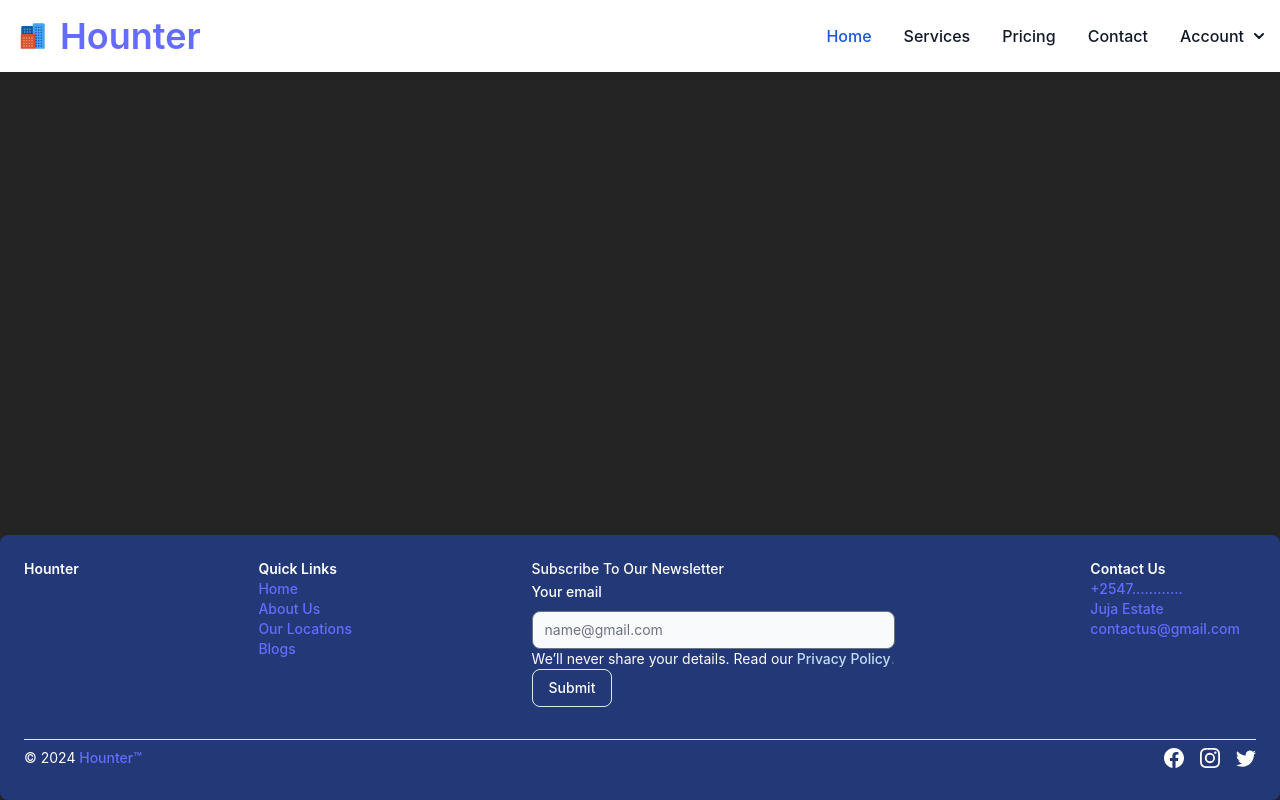
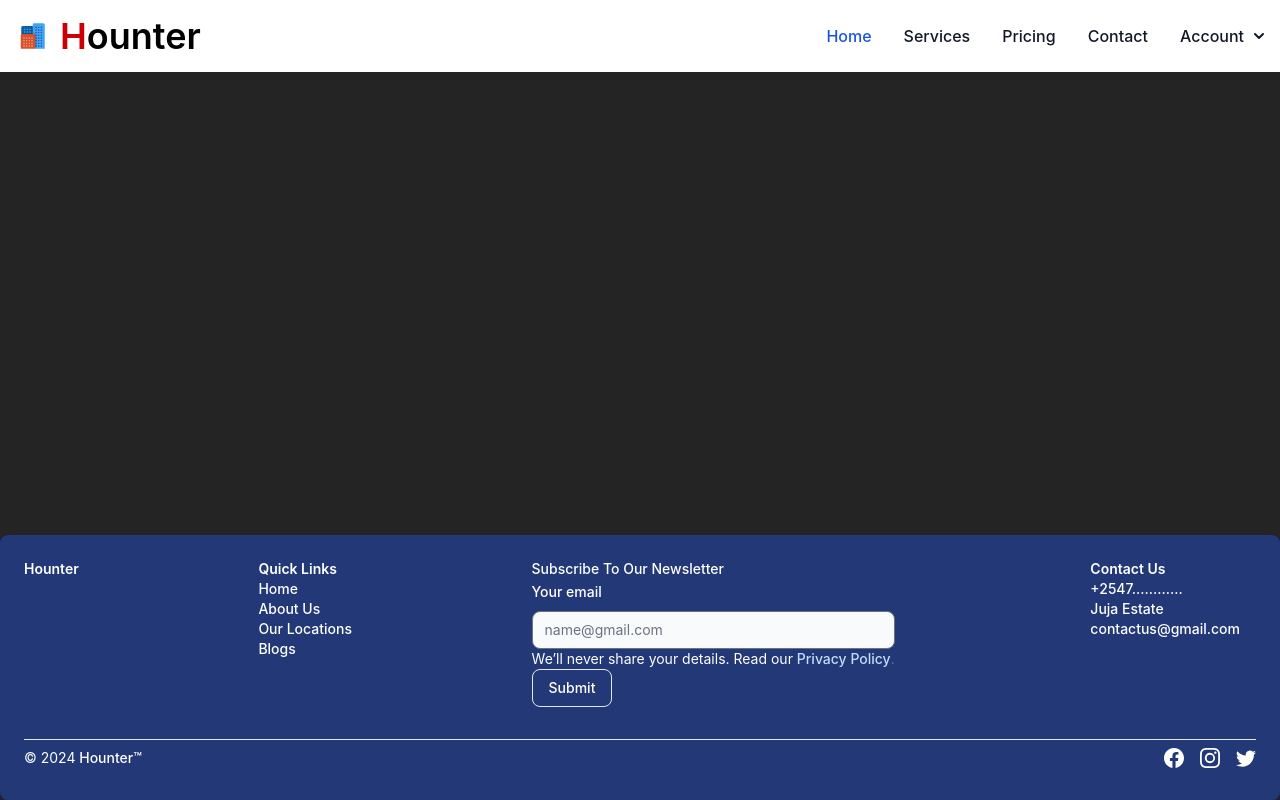
Before and after one commit to dicksonguantai/Hounter, a React (Vite) app in the folder Hounter/: page / in a window 1280 px wide. Built offline with nearby package versions, Linux system fonts and the light colour scheme.

Commit message:
Hounter name on navbar styling as per design

```diff
--- a/Hounter/src/Components/Navbar/Navbar.jsx
+++ b/Hounter/src/Components/Navbar/Navbar.jsx
@@ -1,5 +1,6 @@
 // Home.jsx
 import { useState } from 'react';
+import './navbar.css'
 
 export default function Navbar() {
   const [isOpen, setIsOpen] = useState(false);
@@ -22,8 +23,9 @@ export default function Navbar() {
             className="h-8"
             alt="Hounter Logo"
           />
-          <span className="self-center text-4xl font-semibold whitespace-nowrap dark:text-white">
-            Hounter
+          <span className=" navbarHeading self-center text-4xl font-semibold whitespace-nowrap dark:text-white">
+            H<span className=" navbarHeadingending self-center text-4xl font-semibold whitespace-nowrap dark:text-white">ounter
+          </span>
           </span>
         </a>
         <button
--- a/Hounter/src/Components/Navbar/navbar.css
+++ b/Hounter/src/Components/Navbar/navbar.css
@@ -0,0 +1,10 @@
+.navbarHeading {
+    font-weight: 500;
+    color: #CB0000;
+    text-decoration: none;
+  }
+.navbarHeadingending {
+    font-weight: 500;
+    color: #000000;
+    text-decoration: none;
+  }
--- a/Hounter/src/index.css
+++ b/Hounter/src/index.css
@@ -20,7 +20,6 @@
 
 a {
   font-weight: 500;
-  color: #646cff;
   text-decoration: none;
 }
 
```
